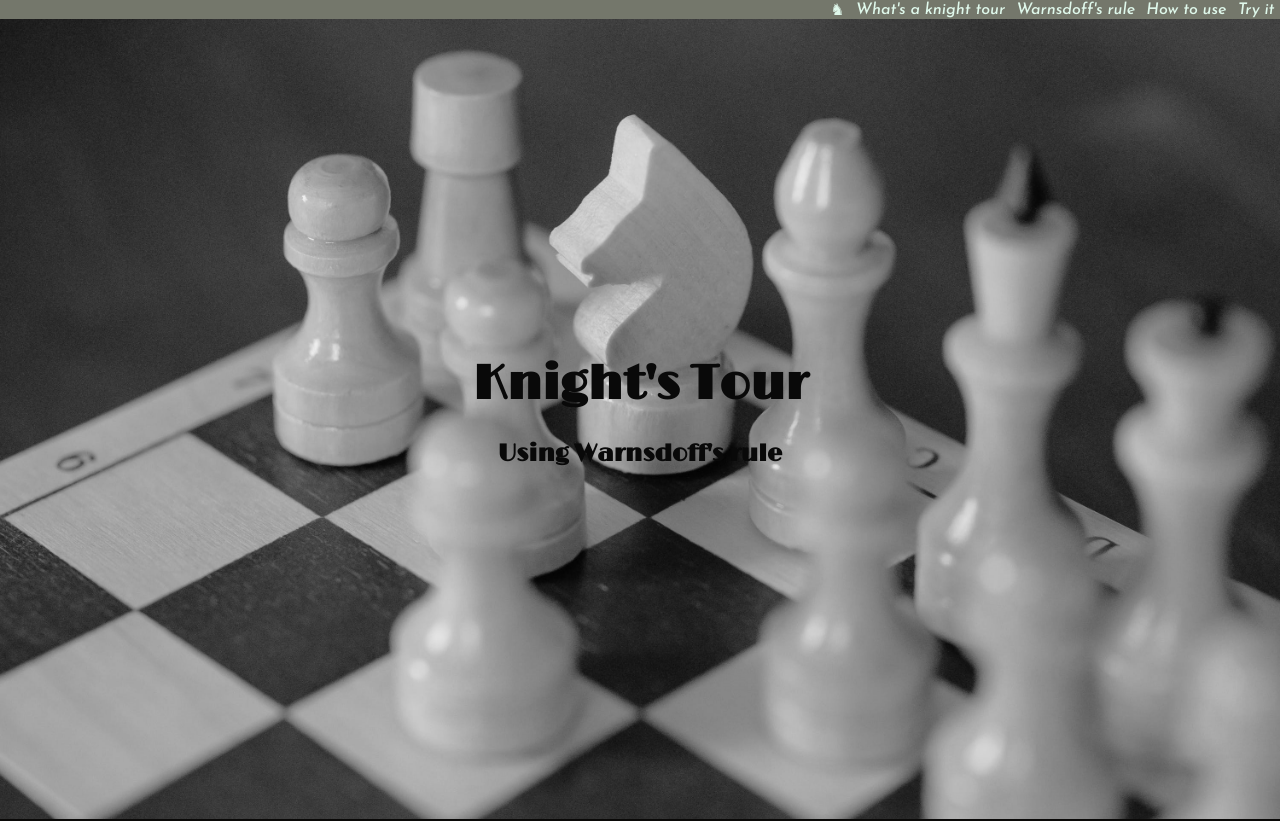
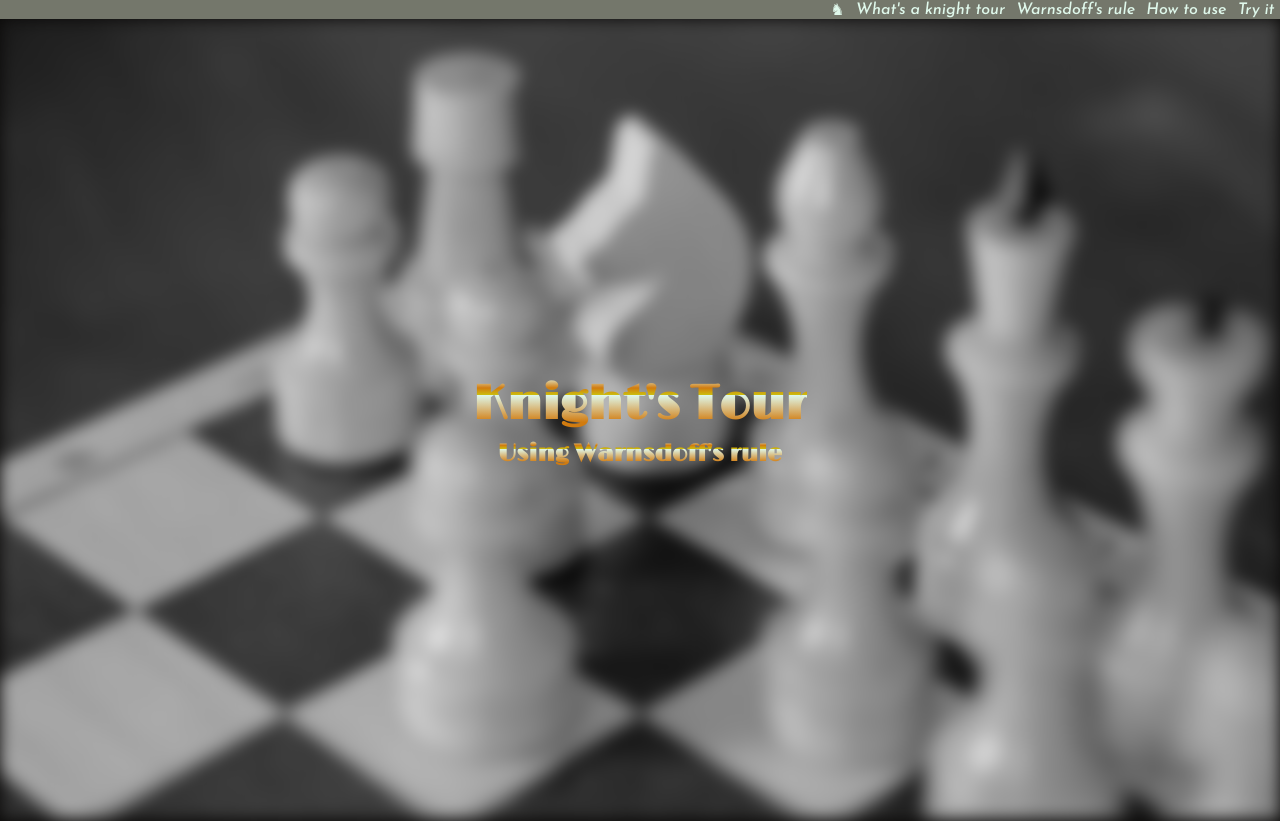
Before and after one commit to nmpellecchia/Knight-Tour, a plain HTML site: page index.html in a window 1280 px wide. Shown: the top 821 px of the page. Drawn offline with nearby package versions, Linux system fonts and the light colour scheme.

Commit message:
finished header styling

```diff
--- a/index.html
+++ b/index.html
@@ -22,11 +22,10 @@
       </ul>
     </nav>
     <header>
-      <div class="bg-img">
-        <div class="header-title">
-          <h1>Knight's Tour</h1>
-          <h2>Using Warnsdoff's rule</h2>
-        </div>
+      <div class="bg-img"></div>
+      <div class="header-title">
+        <h1>Knight's Tour</h1>
+        <h2>Using Warnsdoff's rule</h2>
       </div>
     </header>
     <article id="knight-tour-explanation">
--- a/style.css
+++ b/style.css
@@ -26,8 +26,10 @@ body {
 }
 
 /* Generic styles */
-article h2,
-main h2 {
+/* article h2,
+main h2 */
+h1,
+h2 {
   margin: 0;
   padding: 0;
   font-family: 'Limelight', cursive;
@@ -46,6 +48,7 @@ main h2 {
 }
 
 header {
+  position: relative;
   height: 100vh;
 }
 
@@ -57,13 +60,18 @@ article {
 /* class and id styling */
 
 .bg-img {
+  position: absolute;
+  top: 0;
+  left: 0;
+  right: 0;
+  bottom: 0;
   background-image: url(./img/chessboard-bg.jpeg);
   width: auto;
   height: 100%;
   background-position: center;
   background-size: cover;
   overflow: hidden;
-  filter: grayscale(100%);
+  filter: grayscale(100%) blur(8px);
   /* to align the title */
   display: flex;
   justify-content: center;
@@ -71,6 +79,8 @@ article {
 }
 
 .header-title {
+  position: relative;
+  height: 100%;
   display: flex;
   flex-direction: column;
   justify-content: center;
@@ -78,16 +88,13 @@ article {
 }
 
 .header-title > h1 {
-  font-family: var(--title-font);
   font-size: 3rem;
-  color: var(--base-black);
+
   margin: 0.3rem;
 }
 
 .header-title > h2 {
-  font-family: var(--title-font);
   font-size: 1.5rem;
-  color: var(--base-black);
 }
 
 /* Navbar */
@@ -160,7 +167,7 @@ h2 {
 .deco-title .deco-inner-diamond {
   grid-column: small-start / small-end;
   grid-row: small-start / small-end;
-  border: 1px dotted var(--accent-color);
+  border: 1px dotted var(--accent-shadow);
 }
 
 .deco-title .deco-text {
```
